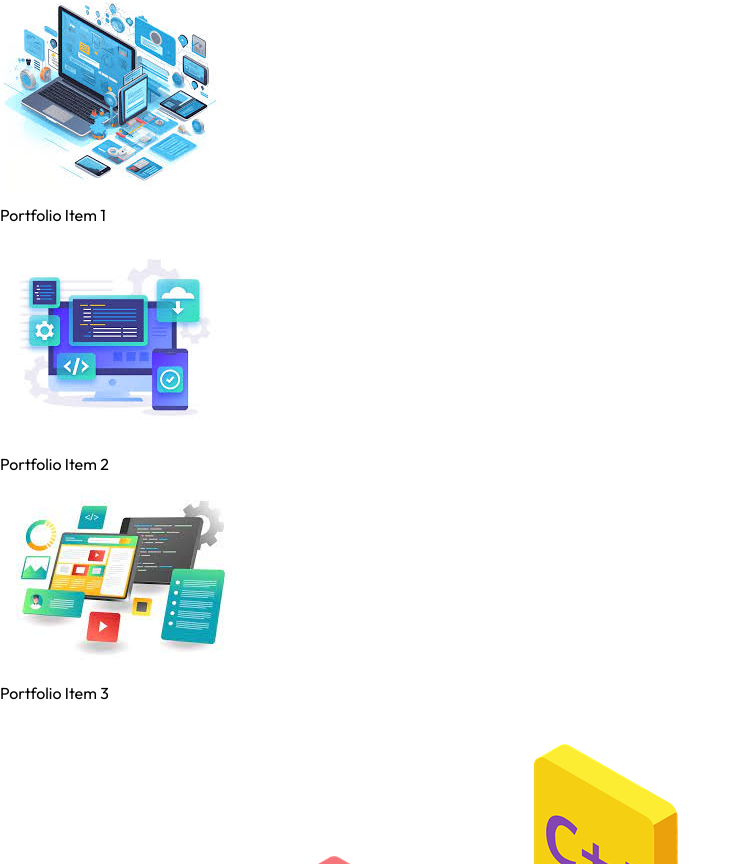
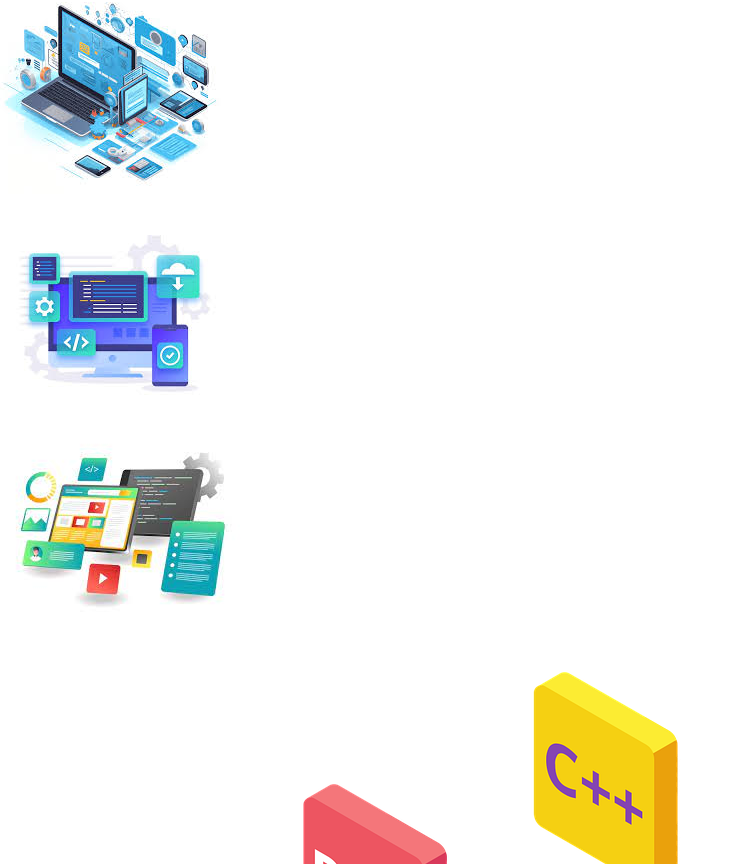
Before and after one commit to BTW-ZAIFOO/Invextech-Site, a React (Vite) app: page /Home in a window 1280 px wide. Shown: the part 2976-3840 px from the top of the page, without its empty margins (0-740 px from the left). Built offline with nearby package versions, Linux system fonts and the light colour scheme.

Commit message:
Fix file naming for case-sensitive deployment

```diff
--- a/src/Components/Home.jsx
+++ b/src/Components/Home.jsx
@@ -270,9 +270,7 @@ const Home = () => {
                 alt={`port-${index + 1}`}
                 className="w-full h-auto max-h-[150px] object-contain transition-all duration-300 transform hover:scale-105"
               />
-              <h2 className="font-bold text-sm mt-4 text-center">
-                Portfolio Item {index + 1}
-              </h2>
+
             </div>
           ))}
         </div>
```
